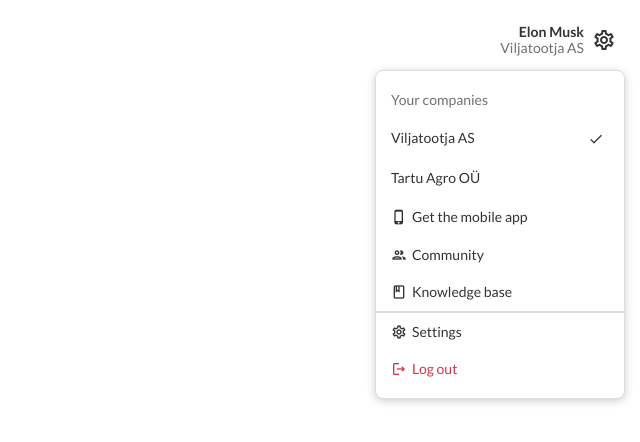
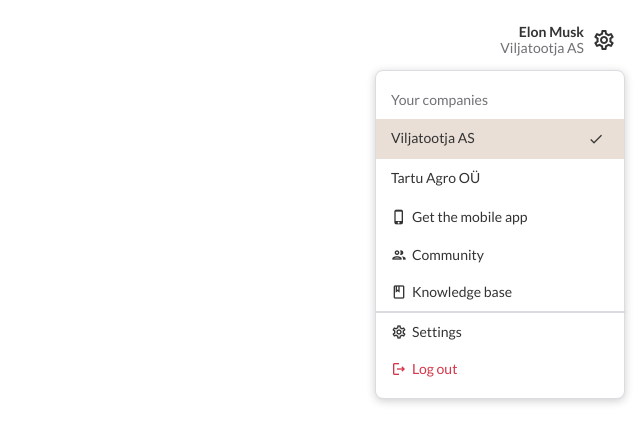
Before and after one commit to pooyagolchian/frontend-homework, a React (Create React App) app: page / in a window 1280 px wide. Both pictures are taken after a click on the element "Viljatootja AS". Shown: the top 442 px of the page, without its empty margins (640-1280 px from the left). Built offline with nearby package versions, Linux system fonts and the light colour scheme.

Commit message:
fixed company item style

```diff
--- /dev/null
+++ b/src/components/CompanyItem/CompanyItem.js
@@ -0,0 +1,43 @@
+import React from "react";
+import { dropdownItemAction } from "../../store/actions/dropdownItemAction";
+import { connect } from "react-redux";
+
+const CompanyItem = (props) => {
+  const { onChangeCompanyName, selectCompanies, companies } = props;
+
+  return (
+    <div className="nav__list__item__company">
+      <div className="nav__list__item__company--wrapper">
+        {companies.map((item) => {
+          return (
+            <div
+              key={item.id}
+              className={
+                item.value === selectCompanies.value ? "selected-company" : null
+              }
+              onClick={() => onChangeCompanyName(item)}
+            >
+              <span> {item.value}</span>
+              {item.value === selectCompanies.value ? (
+                <i className="material-icons-outlined nav__list__item--icon">
+                  done
+                </i>
+              ) : null}
+            </div>
+          );
+        })}
+      </div>
+    </div>
+  );
+};
+
+const mapStateToProps = (state) => ({
+  companies: state.selectCompanyReducer.companies,
+  selectCompanies: state.selectCompanyReducer.selectCompanies,
+});
+
+const mapDispatchToProps = (dispatch) => ({
+  onChangeCompanyName: (item) => dispatch(dropdownItemAction(item)),
+});
+
+export default connect(mapStateToProps, mapDispatchToProps)(CompanyItem);
--- a/src/components/DropdownItem/DropdownItem.js
+++ b/src/components/DropdownItem/DropdownItem.js
@@ -1,32 +1,14 @@
 import React from "react";
-import { connect } from "react-redux";
 import DropdownFixItem from "../DropdownFixItem/DropdownFixItem";
-import { dropdownItemAction } from "../../store/actions/dropdownItemAction";
+import ComoanyItem from "../CompanyItem/CompanyItem";
 
-const DropdownItem = (props) => {
-  const { onChangeCompanyName, selectCompanies, companies } = props;
-
+const DropdownItem = () => {
   return (
     <div className="nav__list">
       <div className="nav__list__item nav__list__item--company-divider">
         Your companies
       </div>
-      <div className="nav__list__item__company">
-        <div className="nav__list__item__company--wrapper">
-          {companies.map((item) => {
-            return (
-              <div key={item.id} onClick={() => onChangeCompanyName(item)}>
-                <span> {item.value}</span>
-                {item.value === selectCompanies.value ? (
-                  <i className="material-icons-outlined nav__list__item--icon">
-                    done
-                  </i>
-                ) : null}
-              </div>
-            );
-          })}
-        </div>
-      </div>
+      <ComoanyItem />
       <DropdownFixItem icon="phone_iphone" text="Get the mobile app" />
       <DropdownFixItem icon="people" text="Community" />
       <DropdownFixItem icon="class" text="Knowledge base" />
@@ -37,13 +19,4 @@ const DropdownItem = (props) => {
   );
 };
 
-const mapStateToProps = (state) => ({
-  companies: state.selectCompanyReducer.companies,
-  selectCompanies: state.selectCompanyReducer.selectCompanies,
-});
-
-const mapDispatchToProps = (dispatch) => ({
-  onChangeCompanyName: (item) => dispatch(dropdownItemAction(item)),
-});
-
-export default connect(mapStateToProps, mapDispatchToProps)(DropdownItem);
+export default DropdownItem;
--- a/src/stylesheets/nav.scss
+++ b/src/stylesheets/nav.scss
@@ -108,3 +108,11 @@
 .color-red {
   color: $red;
 }
+
+.selected-company {
+  background-color: rgba($brown, 0.2);
+  &:hover,
+  &:focus {
+    background-color: rgba($brown, 0.1) !important;
+  }
+}
```
Also changed, not shown: src/components/DropdownFixItem/DropdownFixItem.js (+8 -9 lines).
